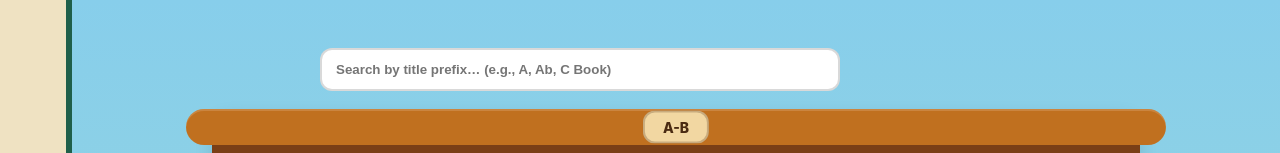
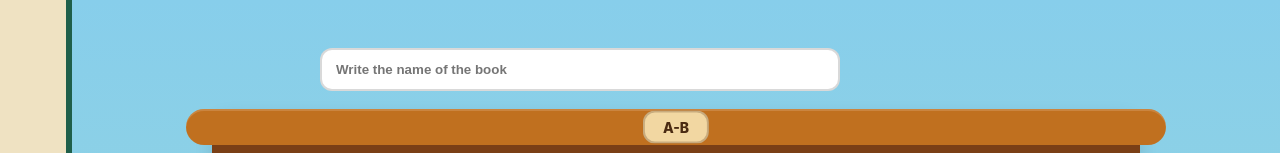
Before and after one commit to AmbarC27/Chalky-OA, a React (Create React App) app: page / in a window 1280 px wide. Shown: the top 153 px of the page. Built offline with nearby package versions, Linux system fonts and the light colour scheme.

Commit message:
changed search bar text

```diff
--- a/src/pages/library/LibraryPage.jsx
+++ b/src/pages/library/LibraryPage.jsx
@@ -45,7 +45,7 @@ export default function LibraryPage() {
             className="LibrarySearch__input"
             value={searchTerm}
             onChange={(e) => setSearchTerm(e.target.value)}
-            placeholder="Search by title prefix… (e.g., A, Ab, C Book)"
+            placeholder="Write the name of the book"
           />
           {hasSearch && (
             <button
```
